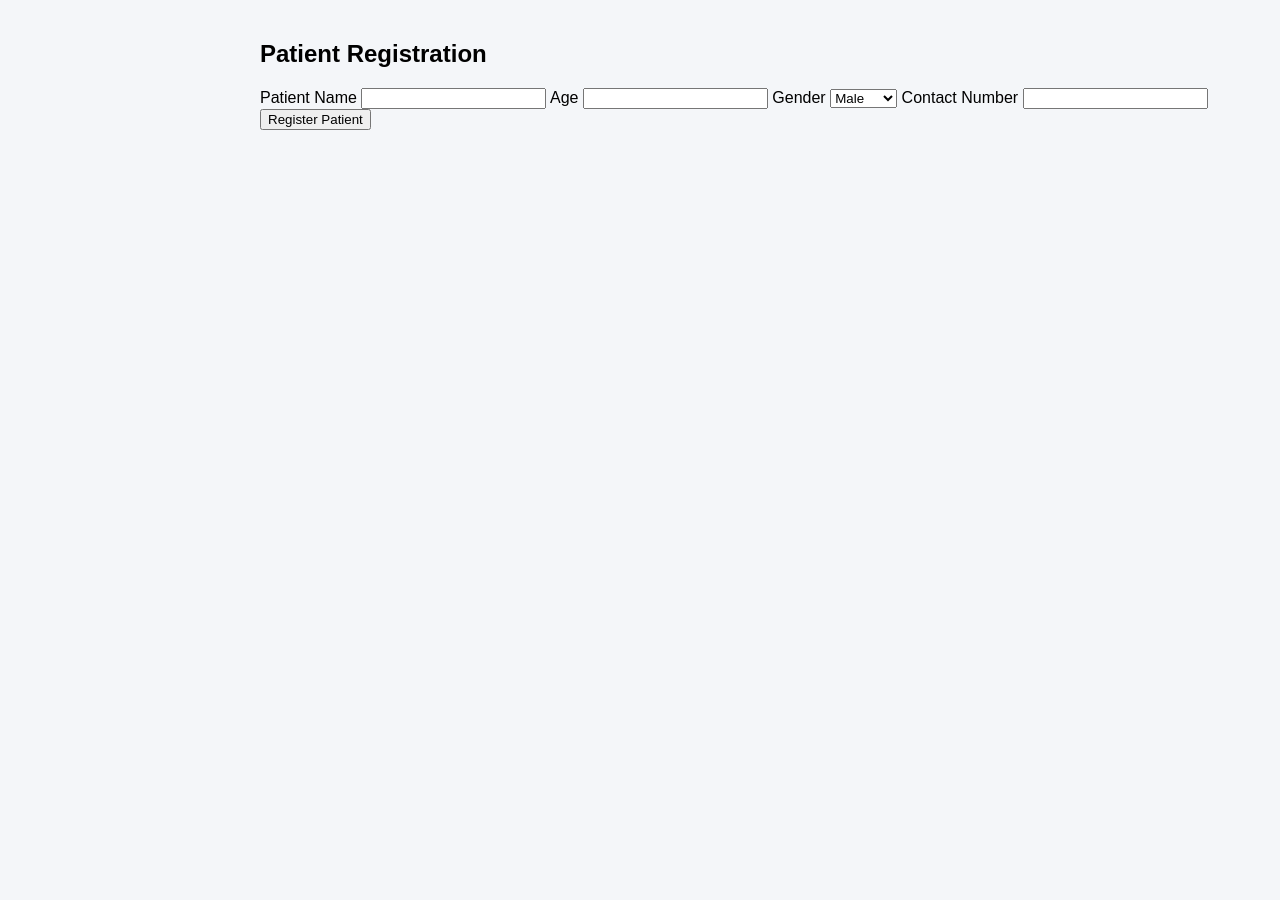
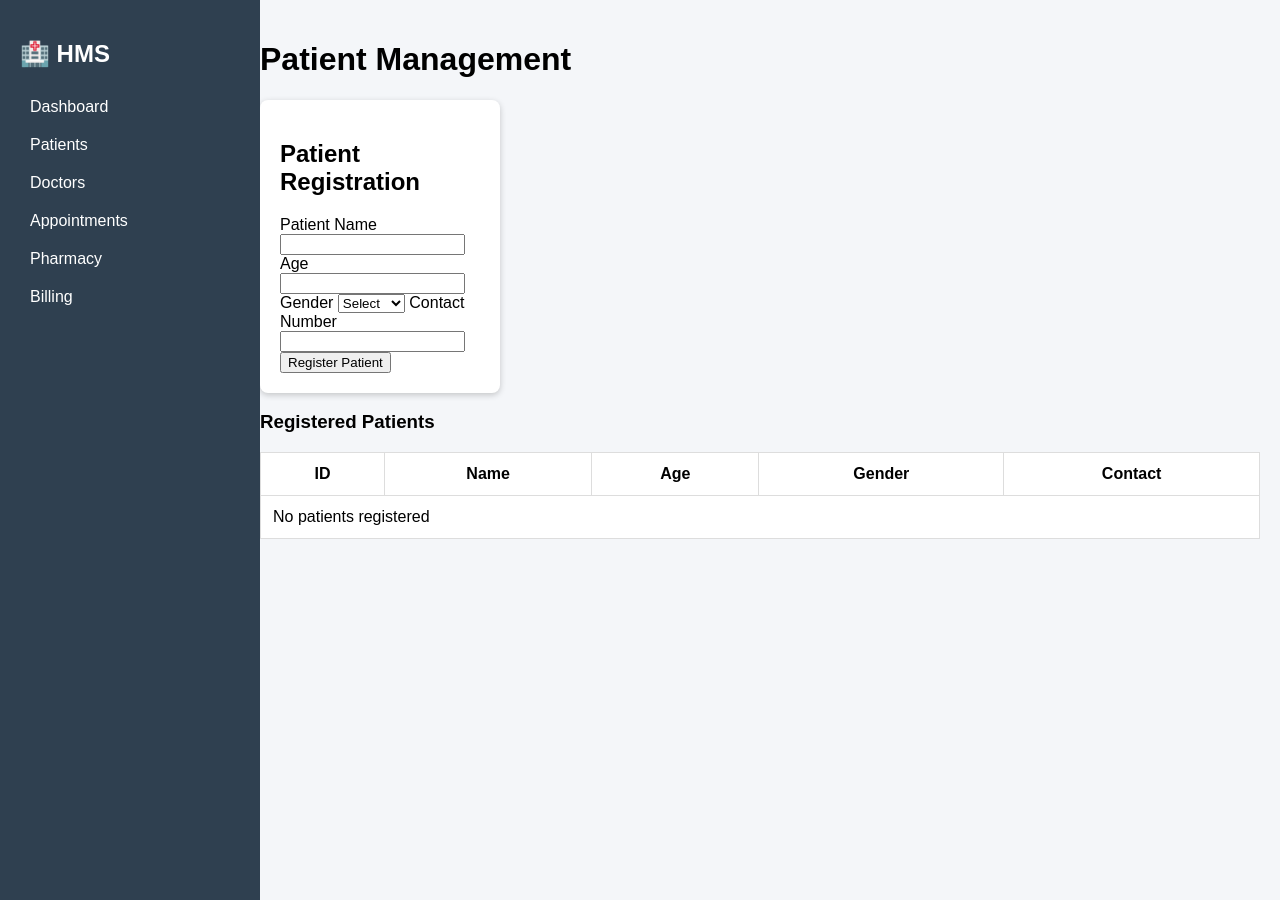
Before and after one commit to avinashkumar-DevOps/hospital-management-devops, a Flask app: template app/templates/register_patient.html in a window 1280 px wide. Run offline with Flask 3, Linux system fonts and the light colour scheme; the template is opened without the code that fills it, so the values that code supplies are empty.

Commit message:
Update register_patient.html

```diff
--- a/app/templates/register_patient.html
+++ b/app/templates/register_patient.html
@@ -2,13 +2,33 @@
 <html>
 <head>
     <title>Register Patient</title>
-<link rel="stylesheet" href="/static/css/style.css">
+
+    <!-- ✅ Correct CSS -->
+    <link rel="stylesheet" href="{{ url_for('static', filename='css/style.css') }}">
 </head>
 
 <body>
 
+<!-- ✅ Sidebar -->
+<div class="sidebar">
+    <h2>🏥 HMS</h2>
+
+    <a href="/">Dashboard</a>
+    <a href="/patients">Patients</a>
+    <a href="/doctors">Doctors</a>
+    <a href="/appointments">Appointments</a>
+    <a href="/pharmacy">Pharmacy</a>
+    <a href="/billing">Billing</a>
+</div>
+
 <div class="main">
 
+    <header>
+        <h1>Patient Management</h1>
+    </header>
+
+    <!-- ✅ Registration Form -->
+    <div class="card">
         <h2>Patient Registration</h2>
 
         <form action="/patients/register" method="POST">
@@ -20,7 +40,8 @@
             <input type="number" name="age" required>
 
             <label>Gender</label>
-<select name="gender">
+            <select name="gender" required>
+                <option value="">Select</option>
                 <option>Male</option>
                 <option>Female</option>
                 <option>Other</option>
@@ -32,6 +53,42 @@
             <button type="submit">Register Patient</button>
 
         </form>
+    </div>
+
+    <!-- ✅ Patient List (NEW - Important) -->
+    <div class="table-section">
+
+        <h3>Registered Patients</h3>
+
+        <table>
+
+            <tr>
+                <th>ID</th>
+                <th>Name</th>
+                <th>Age</th>
+                <th>Gender</th>
+                <th>Contact</th>
+            </tr>
+
+            {% if patients %}
+                {% for p in patients %}
+                <tr>
+                    <td>{{ p.id }}</td>
+                    <td>{{ p.name }}</td>
+                    <td>{{ p.age }}</td>
+                    <td>{{ p.gender }}</td>
+                    <td>{{ p.contact }}</td>
+                </tr>
+                {% endfor %}
+            {% else %}
+                <tr>
+                    <td colspan="5">No patients registered</td>
+                </tr>
+            {% endif %}
+
+        </table>
+
+    </div>
 
 </div>
 
```
Lines whose indentation alone changed are shown as unchanged.
